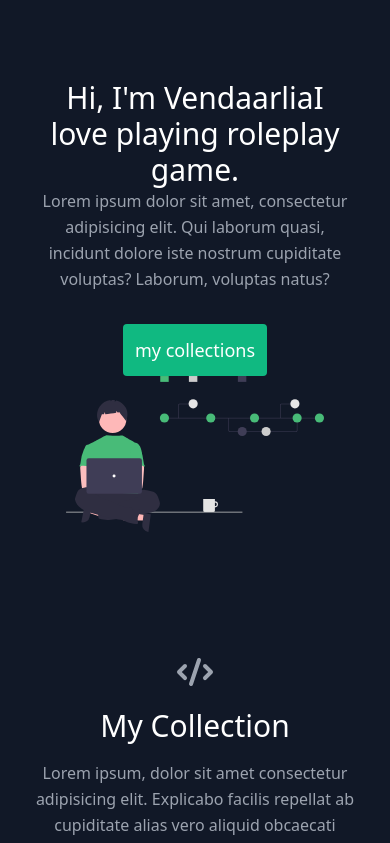
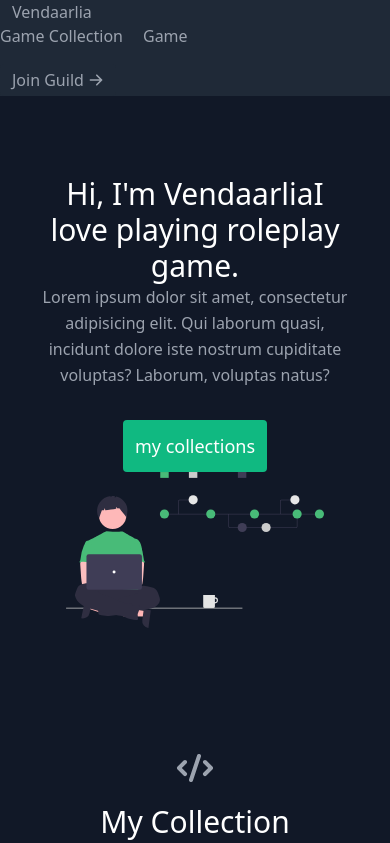
Before and after one commit to Vendaarlia/my-portfolio, a React (Create React App) app: page / in a window 390 px wide. Shown: the top 843 px of the page. Built offline with nearby package versions, Linux system fonts and the light colour scheme.

Commit message:
nav and link
contac js function
navbar create blank

```diff
--- a/src/App.js
+++ b/src/App.js
@@ -4,11 +4,13 @@ import Projects from "./components/Projects";
 import Skills from "./components/Skills";
 import Testimonials from "./components/Testimonials";
 import Contact from "./components/Contact";
+import Navbar from "./components/Navbar";
 
 
 export default function App() {
   return (
     <main className="text-gray-400 bg-gray-900 body-font">
+      <Navbar />
       <About />
       <Projects />
       <Skills />
--- a/src/components/Contact.js
+++ b/src/components/Contact.js
@@ -1,12 +1,32 @@
 import React from 'react'
 
 function Contact() {
+    const [name, setName] = React.useState("");
+    const [email, setEmail] = React.useState("");
+    const [message, setMessage] = React.useState("");
+
+    function encode(data) {
+        return Object.keys(data)
+        .map((key) => encodeURIComponent(key) + "=" + encodeURIComponent(data[key])) .join("&");
+    }
+
+    function handleSubmit(e) {
+        e.preventDefault();
+        fetch("/", {
+            method: "POST",
+            headers: { "Content-Type": "application/x-www-form-urlencoded" },
+            body: encode({ "form-name": "contact", name, email, message }),
+        })
+        .then(() => alert("Message sent!"))
+        .catch((error) => alert(error));
+    }
+
   return (
     <section id='contact' className='relative'>
         <div className='container px-5 py-10 mx-auto flex sm:flex-nowrap flex-wrap'>
             <div className='lg:w-2/3 md:w-1/2 bg-gray-900 rounded-lg overflow-hidden sm:mr-10 p-10 flex items-end justify-start relative'>
                 <iframe width="100%" height="100%" title="map" className='absolute inset-0' frameBorder={0} marginHeight={0} marginWidth="0" style={{ filter: "opacity(0.7)" }}
-                src='https://www.google.com/maps/embed/v1/place?q=97+warren+st+new+york+city&key=AIzaSyBFw0Qbyq9zTFTd-tUY6dZWTgaQzuU17R8' />
+                src='https://www.google.com/maps/embed/v1/place?q=Perak+Utara,+Surabaya,+Jawa+Timur,+Indonesia&key=AIzaSyBFw0Qbyq9zTFTd-tUY6dZWTgaQzuU17R8' />
                 <div className='bg-gray-900 relative flex flex-wrap py-6 rounded shadow-md'>
                     <div className='lg:w-1/2 px-6'>
                         <h2 className='title-font font-semibold text-white tracking-widest text-xs'>
@@ -31,8 +51,34 @@ function Contact() {
                     </div>
                 </div>
             </div>
-            <form netlify name='contact' className='lg:w-1/3 md:w-1/2 flex flex-col md:ml-auto w-full md:py-8 mt-8 md:mt-0'>
-                <h2></h2>
+            <form netlify name='contact' onSubmit={handleSubmit} className='lg:w-1/3 md:w-1/2 flex flex-col md:ml-auto w-full md:py-8 mt-8 md:mt-0'>
+                <h2 className='text-white sm:text-4xl text-3xl mb-1 font-medium title-font'>
+                    Join Guild
+                </h2>
+                <p className="leading-relaxed mb-5">
+                    Lorem ipsum dolor sit amet, consectetur adipisicing elit. Esse iusto recusandae odit obcaecati a, fugiat iste rerum id quos officiis quasi voluptas illo error adipisci voluptate? Distinctio blanditiis repudiandae incidunt?
+                </p>
+                <div className="relative mb-4">
+                    <label htmlFor="name" className='leading-7 text-sm text-gray-400'>
+                        Name
+                    </label>
+                    <input type="text" name="name" id="name" onChange={(e) => setName(e.target.value)} className='w-full bg-gray-800 rounded border border-gray-700 focus:border-indigo-500 focuse:ring-2 focus:ring-indigo-900 text-base outline-none text-gray-100 py-1 px-3 leading-8 transition-colors duration-200 ease-in-out' />
+                </div>
+                <div className="relative">
+                    <label htmlFor="name" className='leading-7 text-sm text-gray-400'>
+                        Email
+                    </label>
+                    <input type="text" name="name" id="name" onChange={(e) => setEmail(e.target.value)} className='w-full bg-gray-800 rounded border border-gray-700 focus:border-indigo-500 focuse:ring-2 focus:ring-indigo-900 text-base outline-none text-gray-100 py-1 px-3 leading-8 transition-colors duration-200 ease-in-out' />
+                </div>
+                <div className="relative">
+                    <label htmlFor="name" className='leading-7 text-sm text-gray-400'>
+                        Message
+                    </label>
+                    <input type="text" name="name" id="name" onChange={(e) => setMessage(e.target.value)} className='w-full bg-gray-800 rounded border border-gray-700 focus:border-indigo-500 focuse:ring-2 focus:ring-indigo-900 text-base outline-none text-gray-100 py-1 px-3 leading-8 transition-colors duration-200 ease-in-out' />
+                </div>
+                <button type="submit" className='text-white bg-indigo-500 border-0 py-2 px-6 focus:outline-none hover:bg-indigo-600 rounded texxt-lg mt-4'>
+                    Submit
+                </button>
             </form>
         </div>
     </section>
--- /dev/null
+++ b/src/components/Navbar.js
@@ -0,0 +1,29 @@
+import { ArrowRightIcon } from "@heroicons/react/solid"
+import React from 'react'
+
+function navbar() {
+  return (
+    <header className="bg-gray-800">
+        <div className="container">
+            <a className="title-font">
+                <a href="#about" className="ml-3">
+                    Vendaarlia
+                </a>
+            </a>
+            <nav className="md:mr-auto">
+                <a href="#projects" className="mr-5 hover:text-white">
+                    Game Collection
+                </a>
+                <a href="#skills" className="mr-5 hover:text-white">
+                    Game
+                </a>
+            </nav>
+            <a href="#contact" className="inline-flex items-center bg-gray-800 border-0 py-1 px-3 focus:outline-none hover:bg-gray-700 rounded text-base mt-4 md:mt-0">
+                Join Guild <ArrowRightIcon className="w-4 h-4 ml-1" />
+            </a>
+        </div>
+    </header>
+  );
+}
+
+export default navbar
```
